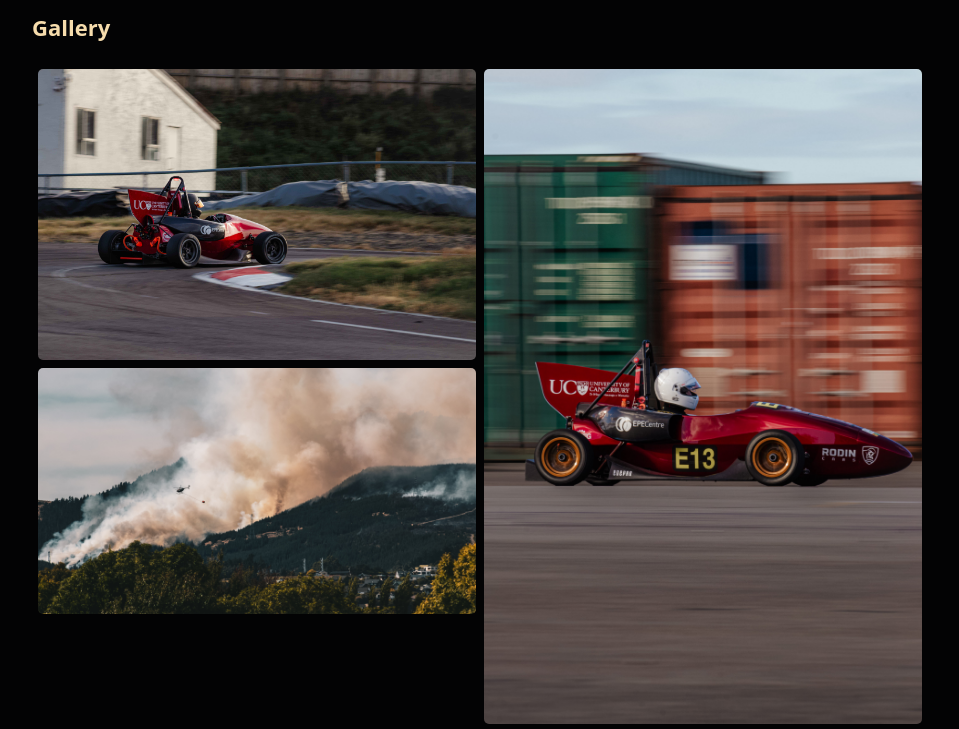
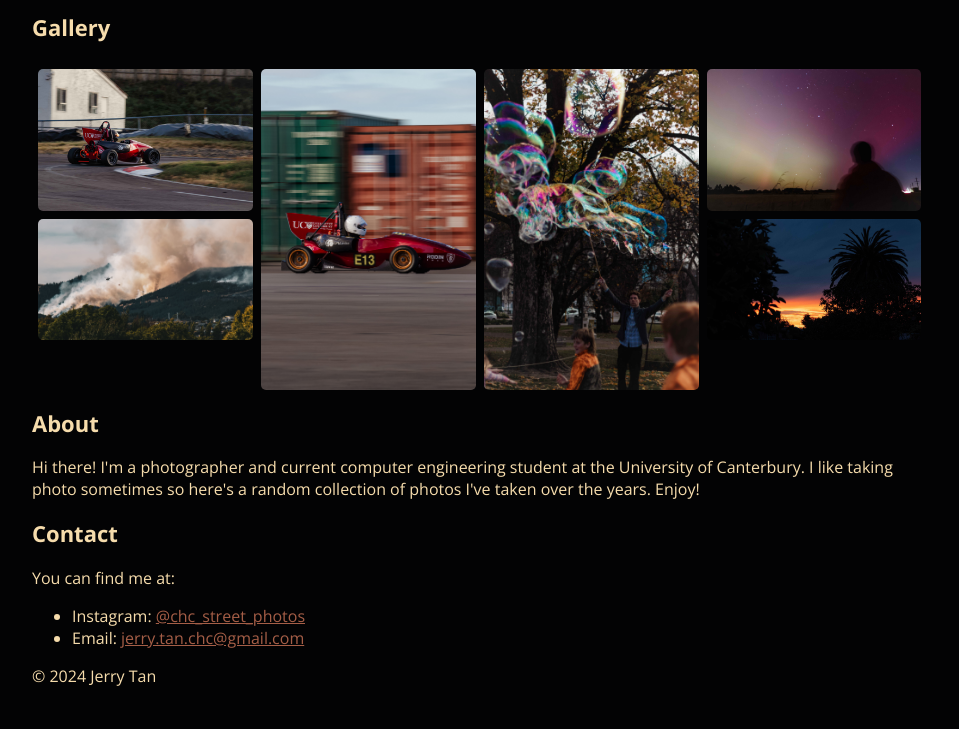
Before and after one commit to Secretmelon1168/Secretmelon1168.github.io, a plain HTML site: page new.html in a window 1280 px wide. Shown: the part 84-813 px from the top of the page, without its empty margins (160-1119 px from the left). Drawn offline with nearby package versions, Linux system fonts and the light colour scheme.

Commit message:
Attempt to get open sans working on Windows

```diff
--- a/new.html
+++ b/new.html
@@ -4,6 +4,9 @@
     <title>Photo Portfolio</title>
     <link rel="stylesheet" href="colors.css">
     <link rel="stylesheet" href="styles.css">
+    <link rel="preconnect" href="https://fonts.googleapis.com">
+    <link rel="preconnect" href="https://fonts.gstatic.com" crossorigin>
+    <link href="https://fonts.googleapis.com/css2?family=Open+Sans:ital,wght@0,300..800;1,300..800&display=swap" rel="stylesheet">
 </head>
 <body>
     <header>
@@ -31,7 +34,7 @@
                     <img src="sunset.jpg" style="width: 100%">
                 </div>
             </div>
-
+        </div>
         <section>
             <h2>About</h2>
             <!-- Add information about yourself or your photography here -->
--- a/styles.css
+++ b/styles.css
@@ -68,7 +68,7 @@ a:active {
   }
 
   /* Responsive layout - makes a two column-layout instead of four columns */
-@media screen and (max-width: 1400px) {
+@media screen and (max-width: 1200px) {
     .column {
       flex: 49%;
       max-width: 49%;
```
Also changed, not shown: index.html (line endings or trailing spaces).
